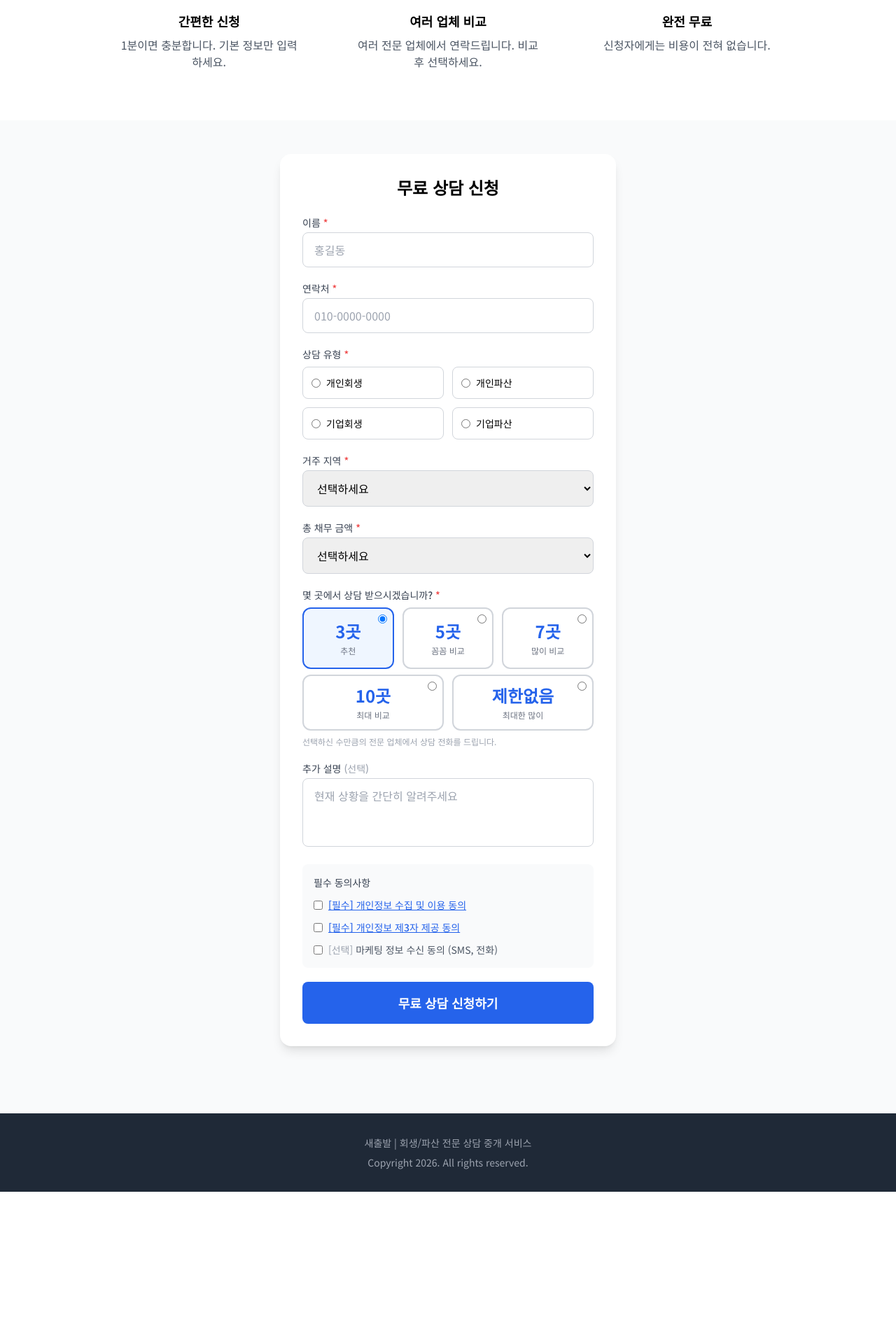
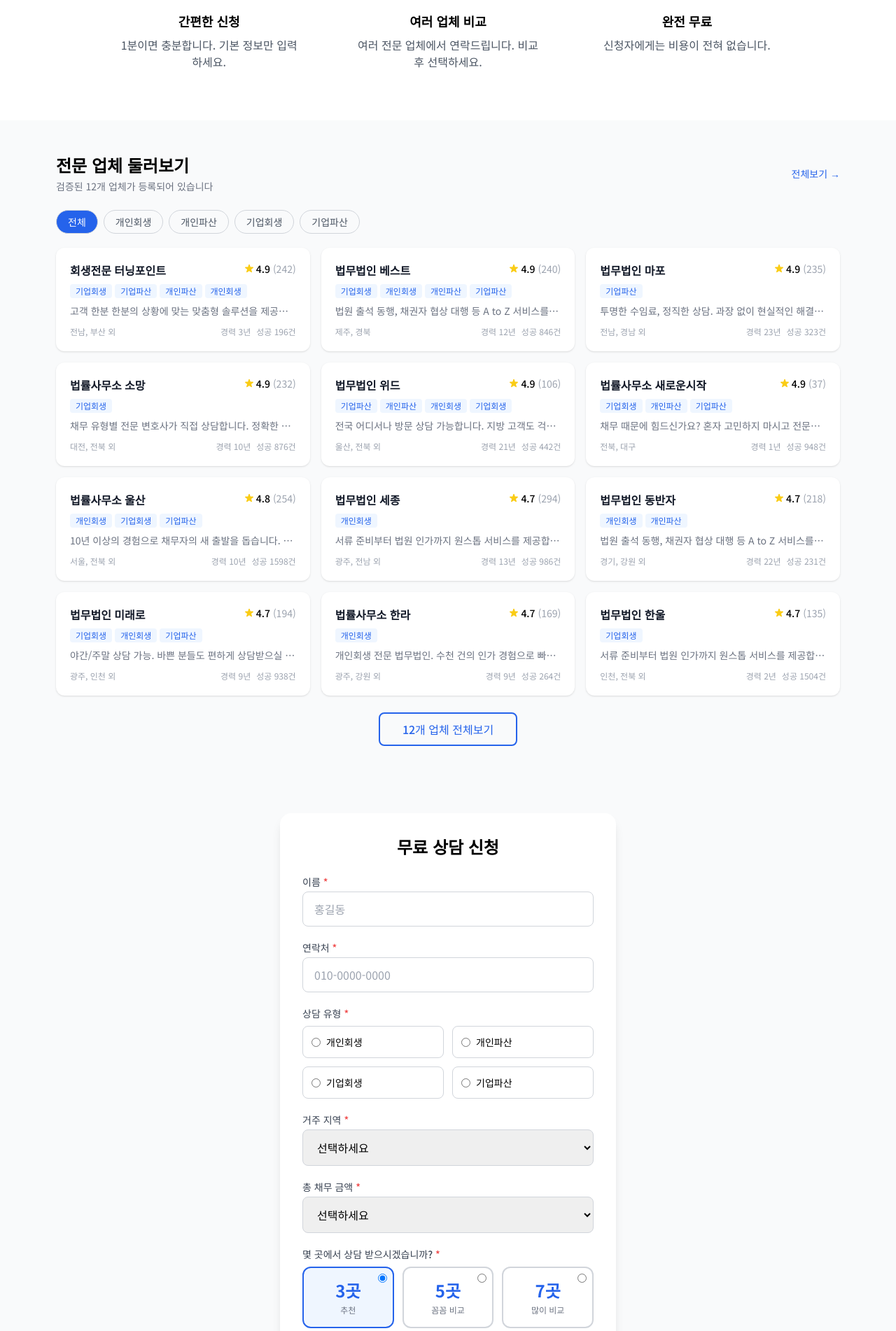
Before and after one commit to autoai247/saechulbal, a FastAPI app: page / in a window 1280 px wide. Shown: the part 536-2438 px from the top of the page at 70% size. Before the commit the page ends 2239 px from the top, so only its background shows below. Run offline with FastAPI, Linux system fonts and the light colour scheme; some libraries are stand-ins or nearby versions.

Commit message:
feat: 메인페이지에 업체 리스트 12개 + 필터 추가

```diff
--- a/main.py
+++ b/main.py
@@ -179,11 +179,18 @@ def get_company_user(request: Request) -> dict | None:
 # ============================================================
 @app.get("/", response_class=HTMLResponse)
 async def home(request: Request):
+    # 평점순 상위 12개 업체
+    top_companies = sorted(
+        [c for c in companies_db if c["status"] == "active"],
+        key=lambda c: (c.get("rating", 0), c.get("review_count", 0)),
+        reverse=True,
+    )[:12]
     return templates.TemplateResponse("home.html", {
         "request": request,
         "debt_types": DEBT_TYPES,
         "regions": REGIONS,
         "debt_ranges": DEBT_RANGES,
+        "companies": top_companies,
     })
 
 
--- a/templates/home.html
+++ b/templates/home.html
@@ -60,8 +60,70 @@
     </div>
 </section>
 
+<!-- 업체 리스트 미리보기 -->
+<section class="py-12">
+    <div class="max-w-6xl mx-auto px-4">
+        <div class="flex justify-between items-center mb-6">
+            <div>
+                <h2 class="text-2xl font-bold">전문 업체 둘러보기</h2>
+                <p class="text-gray-500 text-sm mt-1">검증된 {{ companies|length }}개 업체가 등록되어 있습니다</p>
+            </div>
+            <a href="/companies" class="text-primary font-medium text-sm hover:underline">전체보기 &rarr;</a>
+        </div>
+
+        <!-- 간단 필터 -->
+        <div class="flex flex-wrap gap-2 mb-5">
+            <button onclick="filterCompanies('all')" class="filter-btn active px-4 py-1.5 rounded-full text-sm font-medium border border-gray-300 bg-primary text-white" data-filter="all">전체</button>
+            {% for key, label in debt_types.items() %}
+            <button onclick="filterCompanies('{{ key }}')" class="filter-btn px-4 py-1.5 rounded-full text-sm font-medium border border-gray-300 text-gray-600 hover:border-primary hover:text-primary transition" data-filter="{{ key }}">{{ label }}</button>
+            {% endfor %}
+        </div>
+
+        <!-- 업체 카드 그리드 -->
+        <div class="grid md:grid-cols-2 lg:grid-cols-3 gap-4" id="company-grid">
+            {% for company in companies[:12] %}
+            <div class="company-card bg-white rounded-xl shadow hover:shadow-lg transition p-5" data-types="{{ company.filters.debt_types | join(',') }}">
+                <div class="flex justify-between items-start mb-2">
+                    <h3 class="font-bold text-gray-900">{{ company.name }}</h3>
+                    <div class="flex items-center text-sm shrink-0 ml-2">
+                        <svg class="w-4 h-4 text-yellow-400" fill="currentColor" viewBox="0 0 20 20">
+                            <path d="M9.049 2.927c.3-.921 1.603-.921 1.902 0l1.07 3.292a1 1 0 00.95.69h3.462c.969 0 1.371 1.24.588 1.81l-2.8 2.034a1 1 0 00-.364 1.118l1.07 3.292c.3.921-.755 1.688-1.54 1.118l-2.8-2.034a1 1 0 00-1.175 0l-2.8 2.034c-.784.57-1.838-.197-1.539-1.118l1.07-3.292a1 1 0 00-.364-1.118L2.98 8.72c-.783-.57-.38-1.81.588-1.81h3.461a1 1 0 00.951-.69l1.07-3.292z"/>
+                        </svg>
+                        <span class="font-medium ml-0.5">{{ "%.1f"|format(company.rating) }}</span>
+                        <span class="text-gray-400 ml-1">({{ company.review_count }})</span>
+                    </div>
+                </div>
+                <!-- 전문 분야 태그 -->
+                <div class="flex flex-wrap gap-1 mb-2">
+                    {% for dt in company.filters.get('debt_types', []) %}
+                    {% if dt in debt_types %}
+                    <span class="bg-blue-50 text-blue-600 text-xs px-2 py-0.5 rounded">{{ debt_types[dt] }}</span>
+                    {% endif %}
+                    {% endfor %}
+                </div>
+                <p class="text-sm text-gray-500 line-clamp-1 mb-3">{{ company.description }}</p>
+                <div class="flex justify-between items-center text-xs text-gray-400">
+                    <span>{% if company.filters.get('regions') %}{{ company.filters.regions[:2] | join(', ') }}{% if company.filters.regions|length > 2 %} 외{% endif %}{% else %}전국{% endif %}</span>
+                    <div class="flex space-x-2">
+                        {% if company.experience_years %}<span>경력 {{ company.experience_years }}년</span>{% endif %}
+                        {% if company.success_count %}<span>성공 {{ company.success_count }}건</span>{% endif %}
+                    </div>
+                </div>
+            </div>
+            {% endfor %}
+        </div>
+
+        <!-- 더보기 -->
+        <div class="text-center mt-6">
+            <a href="/companies" class="inline-block border-2 border-primary text-primary hover:bg-primary hover:text-white font-medium py-2.5 px-8 rounded-lg transition">
+                {{ companies|length }}개 업체 전체보기
+            </a>
+        </div>
+    </div>
+</section>
+
 <!-- 신청 폼 -->
-<section id="apply" class="py-12">
+<section id="apply" class="py-12 bg-gray-50">
     <div class="max-w-lg mx-auto px-4">
         <div class="bg-white rounded-2xl shadow-lg p-8">
             <h2 class="text-2xl font-bold text-center mb-6">무료 상담 신청</h2>
@@ -222,6 +284,25 @@ function toggleDetail(id) {
     const el = document.getElementById(id);
     el.classList.toggle('hidden');
 }
+
+function filterCompanies(type) {
+    document.querySelectorAll('.filter-btn').forEach(btn => {
+        btn.classList.remove('active', 'bg-primary', 'text-white');
+        btn.classList.add('text-gray-600');
+    });
+    const activeBtn = document.querySelector(`[data-filter="${type}"]`);
+    activeBtn.classList.add('active', 'bg-primary', 'text-white');
+    activeBtn.classList.remove('text-gray-600');
+
+    document.querySelectorAll('.company-card').forEach(card => {
+        if (type === 'all') {
+            card.style.display = '';
+        } else {
+            const types = card.dataset.types || '';
+            card.style.display = types.includes(type) ? '' : 'none';
+        }
+    });
+}
 </script>
 
 <!-- 푸터 -->
```
